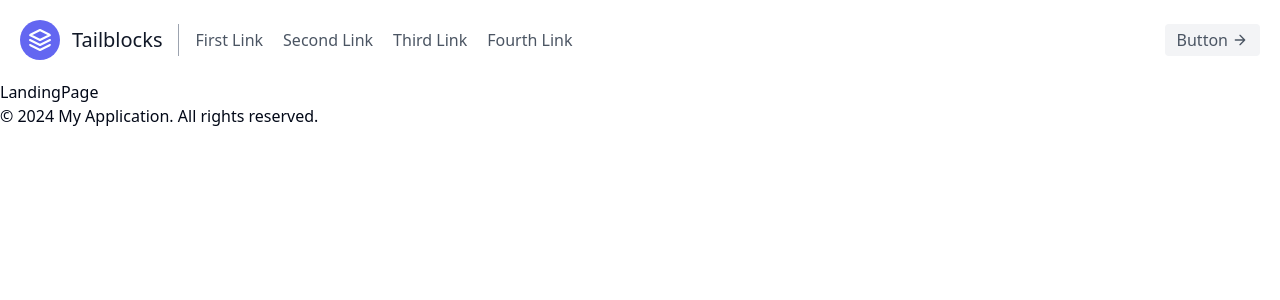
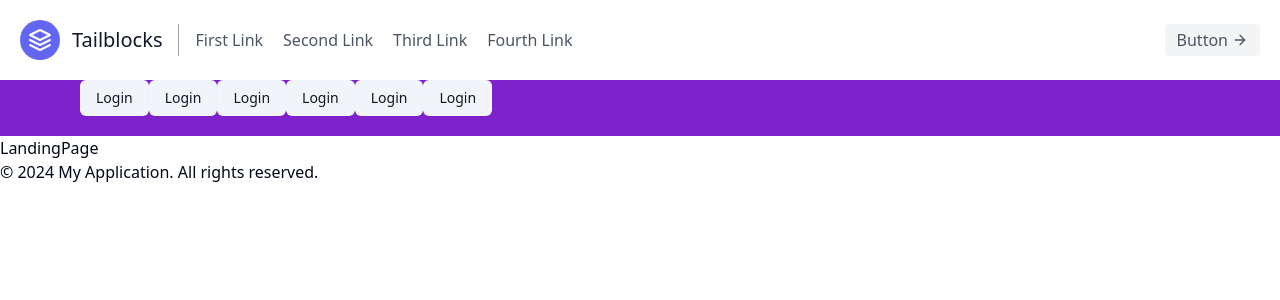
Before and after one commit to fablab-UV/fablab-WEB, a Next.js app: page / in a window 1280 px wide. Shown: the top 300 px of the page. Built offline with nearby package versions, Linux system fonts and the light colour scheme.

Commit message:
Implementando beta de navbar

```diff
--- a/package.json
+++ b/package.json
@@ -13,6 +13,7 @@
   },
   "dependencies": {
     "@radix-ui/react-icons": "^1.3.0",
+    "@radix-ui/react-slot": "^1.1.0",
     "class-variance-authority": "^0.7.0",
     "clsx": "^2.1.1",
     "react": "^18",
--- /dev/null
+++ b/src/components/ui/button.tsx
@@ -0,0 +1,57 @@
+import * as React from "react"
+import { Slot } from "@radix-ui/react-slot"
+import { cva, type VariantProps } from "class-variance-authority"
+
+import { cn } from "@/lib/utils"
+
+const buttonVariants = cva(
+  "inline-flex items-center justify-center whitespace-nowrap rounded-md text-sm font-medium transition-colors focus-visible:outline-none focus-visible:ring-1 focus-visible:ring-ring disabled:pointer-events-none disabled:opacity-50",
+  {
+    variants: {
+      variant: {
+        default:
+          "bg-primary text-primary-foreground shadow hover:bg-primary/90",
+        destructive:
+          "bg-destructive text-destructive-foreground shadow-sm hover:bg-destructive/90",
+        outline:
+          "border border-input bg-background shadow-sm hover:bg-accent hover:text-accent-foreground",
+        secondary:
+          "bg-secondary text-secondary-foreground shadow-sm hover:bg-secondary/80",
+        ghost: "hover:bg-accent hover:text-accent-foreground",
+        link: "text-primary underline-offset-4 hover:underline",
+      },
+      size: {
+        default: "h-9 px-4 py-2",
+        sm: "h-8 rounded-md px-3 text-xs",
+        lg: "h-10 rounded-md px-8",
+        icon: "h-9 w-9",
+      },
+    },
+    defaultVariants: {
+      variant: "default",
+      size: "default",
+    },
+  }
+)
+
+export interface ButtonProps
+  extends React.ButtonHTMLAttributes<HTMLButtonElement>,
+    VariantProps<typeof buttonVariants> {
+  asChild?: boolean
+}
+
+const Button = React.forwardRef<HTMLButtonElement, ButtonProps>(
+  ({ className, variant, size, asChild = false, ...props }, ref) => {
+    const Comp = asChild ? Slot : "button"
+    return (
+      <Comp
+        className={cn(buttonVariants({ variant, size, className }))}
+        ref={ref}
+        {...props}
+      />
+    )
+  }
+)
+Button.displayName = "Button"
+
+export { Button, buttonVariants }
--- a/src/layouts/Main-Layout/MainLayout.tsx
+++ b/src/layouts/Main-Layout/MainLayout.tsx
@@ -2,6 +2,8 @@
 import React from 'react'
 import Header from './components/Header/Header'
 import Footer from './components/Footer'
+
+import { NavBar } from './components/navbar'
 
 interface RootLayoutProps {
   children: React.ReactNode
@@ -11,6 +13,7 @@ const MainLayout: React.FC<RootLayoutProps> = ({ children }) => {
   return (
     <>
       <Header />
+      <NavBar />
       <main>{children}</main>
       <Footer />
     </>
--- /dev/null
+++ b/src/layouts/Main-Layout/components/navbar/NavBar.tsx
@@ -0,0 +1,38 @@
+import React from 'react'
+
+import Link from 'next/link'
+
+import { Button } from '@/components/ui/button'
+
+const NavBar: React.FC = () => {
+  // TODO: Implementar mapa de navegacion
+
+  return (
+    <nav className="bg-purple-700">
+      <div className="mx-20 h-14">
+        <div>
+          <Button variant="secondary" asChild>
+            <Link href="/login">Login</Link>
+          </Button>
+          <Button variant="secondary" asChild>
+            <Link href="/login">Login</Link>
+          </Button>
+          <Button variant="secondary" asChild>
+            <Link href="/login">Login</Link>
+          </Button>
+          <Button variant="secondary" asChild>
+            <Link href="/login">Login</Link>
+          </Button>
+          <Button variant="secondary" asChild>
+            <Link href="/login">Login</Link>
+          </Button>
+          <Button variant="secondary" asChild>
+            <Link href="/login">Login</Link>
+          </Button>
+        </div>
+      </div>
+    </nav>
+  )
+}
+
+export default NavBar
--- /dev/null
+++ b/src/layouts/Main-Layout/components/navbar/index.tsx
@@ -0,0 +1 @@
+export { default as NavBar } from './NavBar'
```
Also changed, not shown: 1 other file (tests, documents, lock files or other folders).
